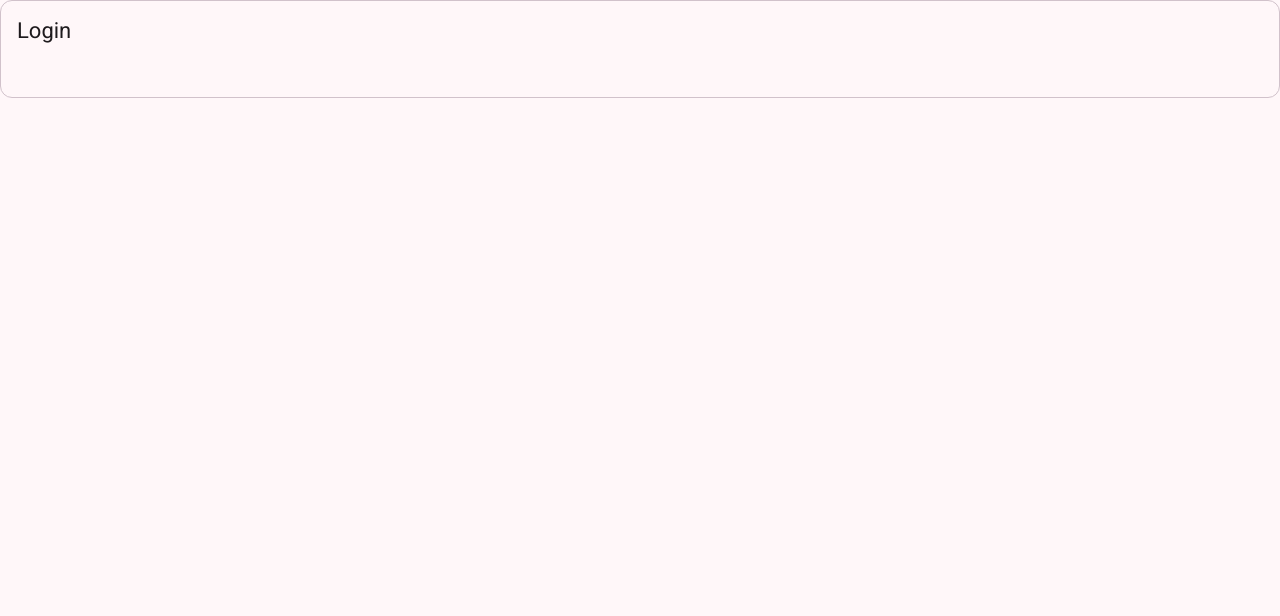
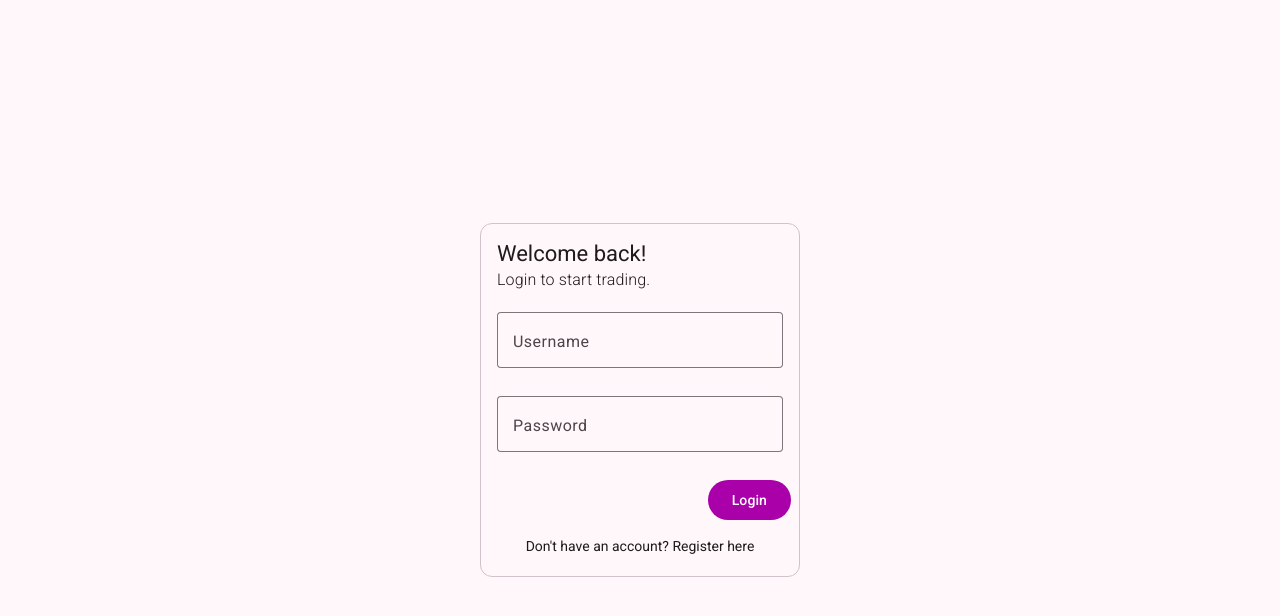
Before and after one commit to Sahil2004/gmarket, an Angular app in the folder client/: page /login in a window 1280 px wide. Shown: the top 616 px of the page. Built offline with nearby package versions, Linux system fonts and the light colour scheme.

Commit message:
feat: added login page and design system integration of css.

```diff
--- a/client/src/app/app.config.ts
+++ b/client/src/app/app.config.ts
@@ -1,4 +1,10 @@
-import { ApplicationConfig, provideBrowserGlobalErrorListeners } from '@angular/core';
+import {
+  inject,
+  ApplicationConfig,
+  provideAppInitializer,
+  provideBrowserGlobalErrorListeners,
+  PLATFORM_ID,
+} from '@angular/core';
 import { provideRouter, TitleStrategy } from '@angular/router';
 import { MAT_CARD_CONFIG } from '@angular/material/card';
 import { MAT_FORM_FIELD_DEFAULT_OPTIONS } from '@angular/material/form-field';
@@ -8,6 +14,7 @@ import { AppTitleStrategy } from '../services';
 import { provideClientHydration, withEventReplay } from '@angular/platform-browser';
 import { DESIGN_SYSTEM } from '../config';
 import { IDesignSystem } from '../config/design-system';
+import { applyDesignSystem } from '../config/design-system.apply';
 
 export const appConfig: ApplicationConfig = {
   providers: [
@@ -18,9 +25,16 @@ export const appConfig: ApplicationConfig = {
       provide: TitleStrategy,
       useClass: AppTitleStrategy,
     },
+    provideAppInitializer(() => {
+      const ds = inject(DESIGN_SYSTEM);
+      const platform_id = inject(PLATFORM_ID);
+      applyDesignSystem(ds, platform_id);
+    }),
     {
       provide: MAT_FORM_FIELD_DEFAULT_OPTIONS,
-      useFactory: (ds: IDesignSystem) => ({ appearance: ds.surface.MatFormFieldAppearance }),
+      useFactory: (ds: IDesignSystem) => ({
+        appearance: ds.surface.MatFormFieldAppearance,
+      }),
       deps: [DESIGN_SYSTEM],
     },
     {
--- /dev/null
+++ b/client/src/config/design-system.apply.ts
@@ -0,0 +1,9 @@
+import { isPlatformBrowser } from '@angular/common';
+import { IDesignSystem } from './design-system';
+
+export function applyDesignSystem(ds: IDesignSystem, platform_id: object): void {
+  if (!isPlatformBrowser(platform_id)) return;
+  const root = document.documentElement;
+
+  root.style.setProperty('--subtitle-text-weight', ds.typography.subtitleTextWeight.toString());
+}
--- a/client/src/config/design-system.ts
+++ b/client/src/config/design-system.ts
@@ -1,5 +1,9 @@
 interface IAppSystem {
   APP_NAME: string;
+}
+
+interface ITypographySystem {
+  subtitleTextWeight: number;
 }
 
 interface ISurfaceSystem {
@@ -9,5 +13,6 @@ interface ISurfaceSystem {
 
 export interface IDesignSystem {
   app: IAppSystem;
+  typography: ITypographySystem;
   surface: ISurfaceSystem;
 }
--- a/client/src/config/design-systems/gmarket.config.ts
+++ b/client/src/config/design-systems/gmarket.config.ts
@@ -4,6 +4,9 @@ export class GMarket implements IDesignSystem {
   app: IDesignSystem['app'] = {
     APP_NAME: 'G-Market',
   };
+  typography: IDesignSystem['typography'] = {
+    subtitleTextWeight: 300,
+  };
   surface: IDesignSystem['surface'] = {
     MatFormFieldAppearance: 'outline',
     MatCardAppearance: 'outlined',
--- a/client/src/material-theme.scss
+++ b/client/src/material-theme.scss
@@ -4,6 +4,14 @@
 // Learn more about theming and how to use it for your application's
 // custom components at https://material.angular.dev/guide/theming
 @use '@angular/material' as mat;
+
+:root {
+  @include mat.card-overrides(
+    (
+      subtitle-text-weight: var(--subtitle-text-weight),
+    )
+  );
+}
 
 html {
   height: 100%;
--- a/client/src/routes/login/login.html
+++ b/client/src/routes/login/login.html
@@ -1,9 +1,27 @@
-<mat-card>
-  <mat-card-header>
-    <mat-card-title>Login</mat-card-title>
+<mat-card class="lg:w-1/4 md:w-1/2 w-full mx-auto mt-[50vh] -translate-y-1/2">
+  <mat-card-header class="mb-5">
+    <h1 matCardTitle>Welcome back!</h1>
+    <h2 matCardSubtitle>Login to start trading.</h2>
   </mat-card-header>
   <mat-card-content>
-    <!-- <mat-form-field> </mat-form-field> -->
+    <form action="" class="flex flex-col gap-2">
+      <mat-form-field>
+        <mat-label>Username</mat-label>
+        <input type="text" matInput placeholder="Enter your username" />
+      </mat-form-field>
+      <mat-form-field>
+        <mat-label>Password</mat-label>
+        <input type="password" matInput placeholder="Enter your password" />
+      </mat-form-field>
+    </form>
   </mat-card-content>
-  <mat-card-actions> </mat-card-actions>
+  <mat-card-actions align="end">
+    <button matButton="filled">Login</button>
+  </mat-card-actions>
+  <mat-card-footer class="mt-2 mb-5">
+    <p class="text-center">
+      Don't have an account?
+      <a href="/register" class="cursor-pointer hover:underline">Register here</a>
+    </p>
+  </mat-card-footer>
 </mat-card>
--- a/client/src/routes/login/login.ts
+++ b/client/src/routes/login/login.ts
@@ -2,10 +2,12 @@ import { Component } from '@angular/core';
 
 import { MatCardModule } from '@angular/material/card';
 import { MatFormFieldModule } from '@angular/material/form-field';
+import { MatInputModule } from '@angular/material/input';
+import { MatButtonModule } from '@angular/material/button';
 
 @Component({
   selector: 'login',
   templateUrl: 'login.html',
-  imports: [MatCardModule, MatFormFieldModule],
+  imports: [MatCardModule, MatFormFieldModule, MatInputModule, MatButtonModule],
 })
 export class Login {}
```
